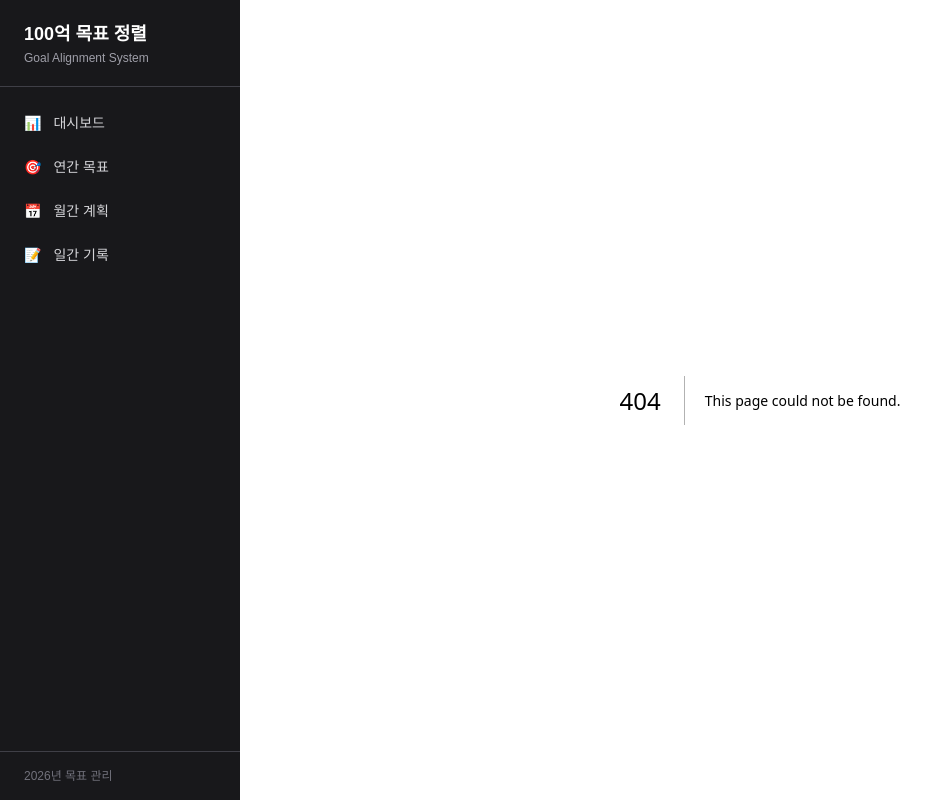
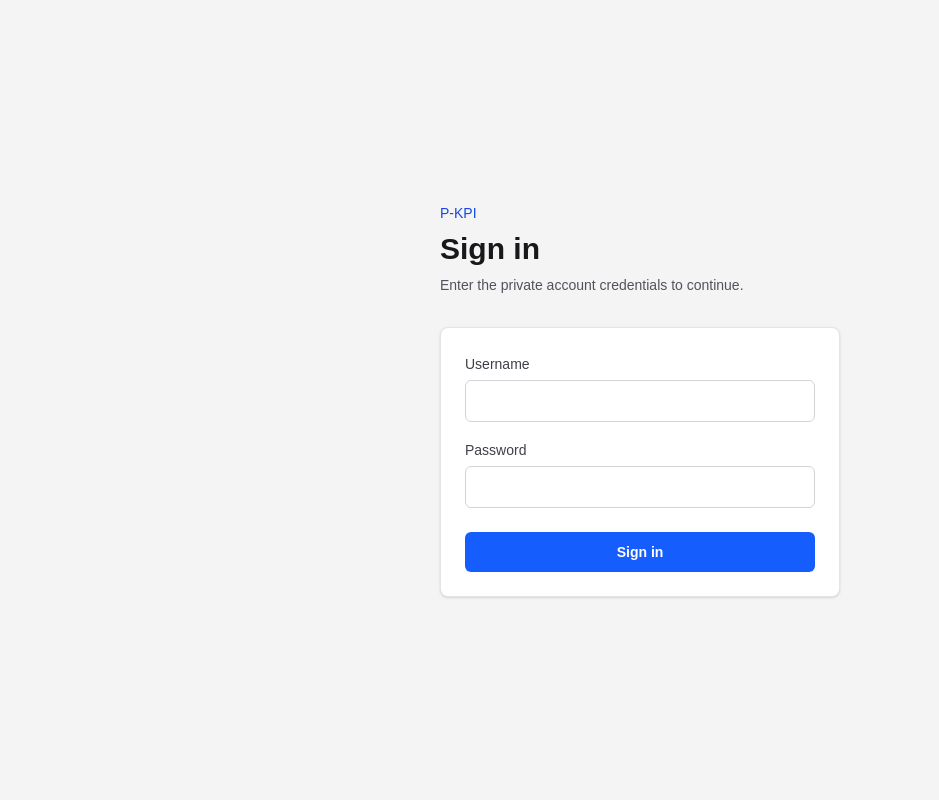
Before and after one commit to shinyd-ai/P_KPI, a Next.js app: page /login in a window 1280 px wide. Before the commit this address had no page. Shown: the whole page, without its empty margins (0-939 px from the left). Built offline with nearby package versions, Linux system fonts and the light colour scheme.

Commit message:
Add app login session flow

```diff
--- a/app/client-layout.tsx
+++ b/app/client-layout.tsx
@@ -1,11 +1,17 @@
 "use client";
 
 import { useState } from "react";
+import { usePathname } from "next/navigation";
 import Sidebar from "@/components/layout/Sidebar";
 import MobileHeader from "@/components/layout/MobileHeader";
 
 export default function ClientLayout({ children }: { children: React.ReactNode }) {
   const [sidebarOpen, setSidebarOpen] = useState(false);
+  const pathname = usePathname();
+
+  if (pathname === "/login") {
+    return <>{children}</>;
+  }
 
   return (
     <div className="flex h-full">
--- /dev/null
+++ b/app/login/actions.ts
@@ -0,0 +1,38 @@
+"use server";
+
+import { cookies } from "next/headers";
+import { redirect } from "next/navigation";
+import {
+  createSessionCookieValue,
+  getAppCredentials,
+  SESSION_COOKIE_NAME,
+  SESSION_MAX_AGE_SECONDS,
+} from "@/lib/session";
+
+export async function login(formData: FormData) {
+  const credentials = getAppCredentials();
+
+  if (!credentials) {
+    redirect("/login?error=config");
+  }
+
+  const username = String(formData.get("username") ?? "");
+  const password = String(formData.get("password") ?? "");
+
+  if (username !== credentials.username || password !== credentials.password) {
+    redirect("/login?error=invalid");
+  }
+
+  const cookieStore = await cookies();
+  cookieStore.set({
+    name: SESSION_COOKIE_NAME,
+    value: createSessionCookieValue(username),
+    httpOnly: true,
+    sameSite: "lax",
+    secure: process.env.NODE_ENV === "production",
+    path: "/",
+    maxAge: SESSION_MAX_AGE_SECONDS,
+  });
+
+  redirect("/");
+}
--- /dev/null
+++ b/app/login/page.tsx
@@ -0,0 +1,84 @@
+import { login } from "./actions";
+
+type LoginPageProps = {
+  searchParams: Promise<{
+    error?: string;
+  }>;
+};
+
+function errorMessage(error?: string) {
+  if (error === "config") {
+    return "Login is not configured.";
+  }
+
+  if (error === "invalid") {
+    return "Invalid username or password.";
+  }
+
+  return null;
+}
+
+export default async function LoginPage({ searchParams }: LoginPageProps) {
+  const { error } = await searchParams;
+  const message = errorMessage(error);
+
+  return (
+    <main className="min-h-screen bg-zinc-100 text-zinc-900">
+      <div className="mx-auto flex min-h-screen w-full max-w-md flex-col justify-center px-6 py-10">
+        <div className="mb-8">
+          <p className="text-sm font-medium text-blue-700">P-KPI</p>
+          <h1 className="mt-2 text-3xl font-bold">Sign in</h1>
+          <p className="mt-2 text-sm text-zinc-600">
+            Enter the private account credentials to continue.
+          </p>
+        </div>
+
+        <form
+          action={login}
+          className="rounded-lg border border-zinc-200 bg-white p-6 shadow-sm"
+        >
+          <div className="space-y-4">
+            <label className="block">
+              <span className="text-sm font-medium text-zinc-700">
+                Username
+              </span>
+              <input
+                className="mt-1 w-full rounded-md border border-zinc-300 px-3 py-2 text-base outline-none transition focus:border-blue-500 focus:ring-2 focus:ring-blue-100"
+                name="username"
+                type="text"
+                autoComplete="username"
+                required
+              />
+            </label>
+
+            <label className="block">
+              <span className="text-sm font-medium text-zinc-700">
+                Password
+              </span>
+              <input
+                className="mt-1 w-full rounded-md border border-zinc-300 px-3 py-2 text-base outline-none transition focus:border-blue-500 focus:ring-2 focus:ring-blue-100"
+                name="password"
+                type="password"
+                autoComplete="current-password"
+                required
+              />
+            </label>
+          </div>
+
+          {message && (
+            <p className="mt-4 rounded-md bg-red-50 px-3 py-2 text-sm text-red-700">
+              {message}
+            </p>
+          )}
+
+          <button
+            className="mt-6 w-full rounded-md bg-blue-600 px-4 py-2.5 text-sm font-semibold text-white transition hover:bg-blue-700 focus:outline-none focus:ring-2 focus:ring-blue-200"
+            type="submit"
+          >
+            Sign in
+          </button>
+        </form>
+      </div>
+    </main>
+  );
+}
--- /dev/null
+++ b/app/logout/route.ts
@@ -0,0 +1,10 @@
+import { cookies } from "next/headers";
+import { redirect } from "next/navigation";
+import { SESSION_COOKIE_NAME } from "@/lib/session";
+
+export async function GET() {
+  const cookieStore = await cookies();
+  cookieStore.delete(SESSION_COOKIE_NAME);
+
+  redirect("/login");
+}
--- a/components/layout/Sidebar.tsx
+++ b/components/layout/Sidebar.tsx
@@ -55,6 +55,12 @@ export default function Sidebar({ isOpen, onClose }: SidebarProps) {
         })}
       </nav>
       <div className="px-6 py-4 border-t border-zinc-700">
+        <Link
+          href="/logout"
+          className="mb-3 block text-sm font-medium text-zinc-300 hover:text-white"
+        >
+          Sign out
+        </Link>
         <p className="text-xs text-zinc-500">
           {new Date().getFullYear()}년 목표 관리
         </p>
--- /dev/null
+++ b/lib/session.ts
@@ -0,0 +1,94 @@
+import { createHmac, timingSafeEqual } from "node:crypto";
+
+export const SESSION_COOKIE_NAME = "p_kpi_session";
+export const SESSION_MAX_AGE_SECONDS = 60 * 60 * 24 * 30;
+
+type SessionPayload = {
+  username: string;
+  exp: number;
+};
+
+export function getAppCredentials() {
+  const username = process.env.APP_USERNAME ?? process.env.BASIC_AUTH_USERNAME;
+  const password = process.env.APP_PASSWORD ?? process.env.BASIC_AUTH_PASSWORD;
+
+  if (!username || !password) {
+    return null;
+  }
+
+  return { username, password };
+}
+
+export function getSessionSecret() {
+  return (
+    process.env.SESSION_SECRET ??
+    process.env.APP_PASSWORD ??
+    process.env.BASIC_AUTH_PASSWORD ??
+    null
+  );
+}
+
+function base64UrlEncode(value: string) {
+  return Buffer.from(value).toString("base64url");
+}
+
+function sign(value: string, secret: string) {
+  return createHmac("sha256", secret).update(value).digest("base64url");
+}
+
+function signaturesMatch(actual: string, expected: string) {
+  const actualBuffer = Buffer.from(actual);
+  const expectedBuffer = Buffer.from(expected);
+
+  if (actualBuffer.length !== expectedBuffer.length) {
+    return false;
+  }
+
+  return timingSafeEqual(actualBuffer, expectedBuffer);
+}
+
+export function createSessionCookieValue(username: string) {
+  const secret = getSessionSecret();
+
+  if (!secret) {
+    throw new Error("SESSION_SECRET is not configured.");
+  }
+
+  const payload: SessionPayload = {
+    username,
+    exp: Math.floor(Date.now() / 1000) + SESSION_MAX_AGE_SECONDS,
+  };
+  const encodedPayload = base64UrlEncode(JSON.stringify(payload));
+
+  return `${encodedPayload}.${sign(encodedPayload, secret)}`;
+}
+
+export function verifySessionCookieValue(value?: string) {
+  const secret = getSessionSecret();
+
+  if (!secret || !value) {
+    return false;
+  }
+
+  const [encodedPayload, signature] = value.split(".");
+
+  if (!encodedPayload || !signature) {
+    return false;
+  }
+
+  const expectedSignature = sign(encodedPayload, secret);
+
+  if (!signaturesMatch(signature, expectedSignature)) {
+    return false;
+  }
+
+  try {
+    const payload = JSON.parse(
+      Buffer.from(encodedPayload, "base64url").toString("utf8"),
+    ) as SessionPayload;
+
+    return payload.exp > Math.floor(Date.now() / 1000);
+  } catch {
+    return false;
+  }
+}
--- a/proxy.ts
+++ b/proxy.ts
@@ -1,47 +1,40 @@
 import { NextResponse, type NextRequest } from "next/server";
-
-const REALM = "P-KPI2";
-
-function unauthorized() {
-  return new Response("Authentication required", {
-    status: 401,
-    headers: {
-      "WWW-Authenticate": `Basic realm="${REALM}", charset="UTF-8"`,
-    },
-  });
-}
-
-function expectedAuthorizationHeader() {
-  const username = process.env.BASIC_AUTH_USERNAME;
-  const password = process.env.BASIC_AUTH_PASSWORD;
-
-  if (!username || !password) {
-    return null;
-  }
-
-  return `Basic ${btoa(`${username}:${password}`)}`;
-}
+import {
+  getAppCredentials,
+  getSessionSecret,
+  SESSION_COOKIE_NAME,
+  verifySessionCookieValue,
+} from "@/lib/session";
 
 export function proxy(request: NextRequest) {
-  const expected = expectedAuthorizationHeader();
-
-  if (!expected) {
+  if (!getAppCredentials() || !getSessionSecret()) {
     if (process.env.NODE_ENV === "production") {
-      return new Response("Basic auth is not configured", { status: 503 });
+      return new Response("Login is not configured", { status: 503 });
     }
 
     return NextResponse.next();
   }
 
-  if (request.headers.get("authorization") !== expected) {
-    return unauthorized();
+  const isLoggedIn = verifySessionCookieValue(
+    request.cookies.get(SESSION_COOKIE_NAME)?.value,
+  );
+
+  if (isLoggedIn) {
+    return NextResponse.next();
   }
 
-  return NextResponse.next();
+  if (request.nextUrl.pathname.startsWith("/api/")) {
+    return new Response("Unauthorized", { status: 401 });
+  }
+
+  const loginUrl = new URL("/login", request.url);
+  loginUrl.searchParams.set("next", request.nextUrl.pathname);
+
+  return NextResponse.redirect(loginUrl);
 }
 
 export const config = {
   matcher: [
-    "/((?!_next/static|_next/image|favicon.ico|robots.txt|sitemap.xml).*)",
+    "/((?!_next/static|_next/image|favicon.ico|robots.txt|sitemap.xml|login|logout).*)",
   ],
 };
```
Also changed, not shown: 2 other files (tests, documents, lock files or other folders).
